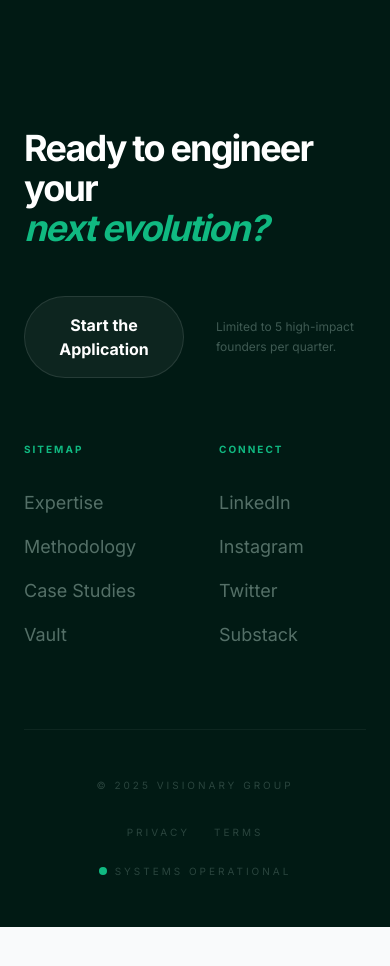
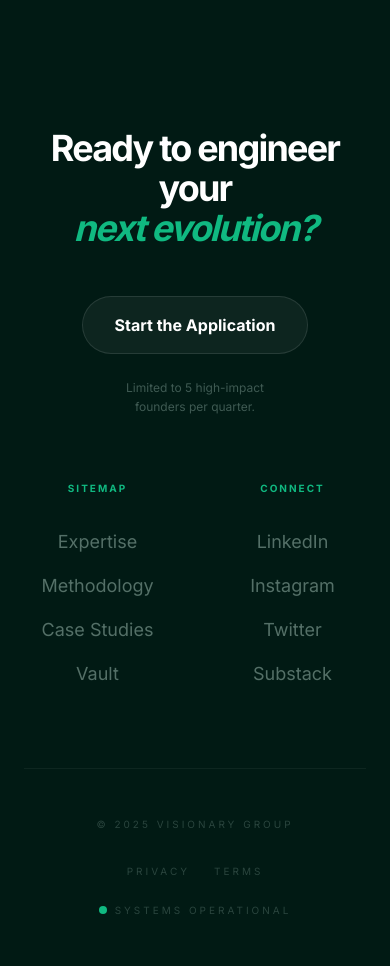
Before and after one commit to WebSync360/Ray-BusinessConsult, a React (Vite) app: page / in a window 390 px wide. Shown: the part 10680-11646 px from the top of the page. Before the commit the page ends 11607 px from the top, so only its background shows below. Built offline with nearby package versions, Linux system fonts and the light colour scheme.

Commit message:
Updating UI

```diff
--- a/src/components/Footer.jsx
+++ b/src/components/Footer.jsx
@@ -4,8 +4,10 @@ const Footer = () => {
   const styles = {
     footer: "relative bg-[#011a14] pt-32 pb-12 overflow-hidden",
     container: "container mx-auto px-6 relative z-10",
-    bigText: "text-[12vw] font-black text-white/[0.03] absolute bottom-[-10%] left-0 leading-none pointer-events-none select-none",
-    ctaHeading: "text-4xl md:text-6xl font-bold text-white tracking-tighter mb-12 max-w-2xl",
+    // Center big text on small screens, left-align on large
+    bigText: "text-[12vw] font-black text-white/[0.03] absolute bottom-[-5%] left-1/2 -translate-x-1/2 lg:left-0 lg:translate-x-0 leading-none pointer-events-none select-none w-full text-center lg:text-left",
+    // Center heading text on mobile
+    ctaHeading: "text-4xl md:text-6xl font-bold text-white tracking-tighter mb-12 max-w-2xl mx-auto lg:mx-0 text-center lg:text-left",
     columnTitle: "text-brand-500 font-bold uppercase tracking-[0.2em] text-[10px] mb-8",
     link: "text-brand-100/40 hover:text-brand-400 transition-all duration-300 cursor-pointer block text-lg font-light",
     bottomBar: "pt-12 mt-20 border-t border-white/5 flex flex-col md:flex-row justify-between items-center gap-6 text-[10px] tracking-[0.3em] uppercase text-brand-100/20"
@@ -17,26 +19,27 @@ const Footer = () => {
       <span className={styles.bigText}>MONTGOMERY</span>
 
       <div className={styles.container}>
-        <div className="grid lg:grid-cols-12 gap-16">
+        <div className="grid lg:grid-cols-12 gap-16 items-center">
 
-          {/* LEFT: THE BIG PITCH */}
-          <div className="lg:col-span-7">
+          {/* LEFT: THE BIG PITCH (Centered on Mobile) */}
+          <div className="lg:col-span-7 flex flex-col items-center lg:items-start">
             <h2 className={styles.ctaHeading}>
               Ready to engineer your <br />
               <span className="text-brand-500 italic">next evolution?</span>
             </h2>
-            <div className="flex items-center space-x-8">
-               <button className="group flex items-center space-x-4 bg-white/5 border border-white/10 px-8 py-4 rounded-full hover:bg-brand-500 transition-all duration-500">
+
+            <div className="flex flex-col sm:flex-row items-center space-y-6 sm:space-y-0 sm:space-x-8">
+               <button className="group flex items-center space-x-4 bg-white/5 border border-white/10 px-8 py-4 rounded-full hover:bg-brand-500 transition-all duration-500 w-full sm:w-auto justify-center">
                   <span className="text-white group-hover:text-[#011a14] font-bold">Start the Application</span>
                </button>
-               <p className="text-brand-100/30 text-xs max-w-[150px] leading-relaxed">
+               <p className="text-brand-100/30 text-xs max-w-[150px] leading-relaxed text-center lg:text-left">
                  Limited to 5 high-impact founders per quarter.
                </p>
             </div>
           </div>
 
-          {/* RIGHT: THE NAVIGATION GRID */}
-          <div className="lg:col-span-5 grid grid-cols-2 gap-12">
+          {/* RIGHT: THE NAVIGATION GRID (Centered on Mobile) */}
+          <div className="lg:col-span-5 grid grid-cols-2 gap-12 w-full text-center lg:text-left">
             <div>
               <h4 className={styles.columnTitle}>Sitemap</h4>
               <nav className="space-y-4">
```
